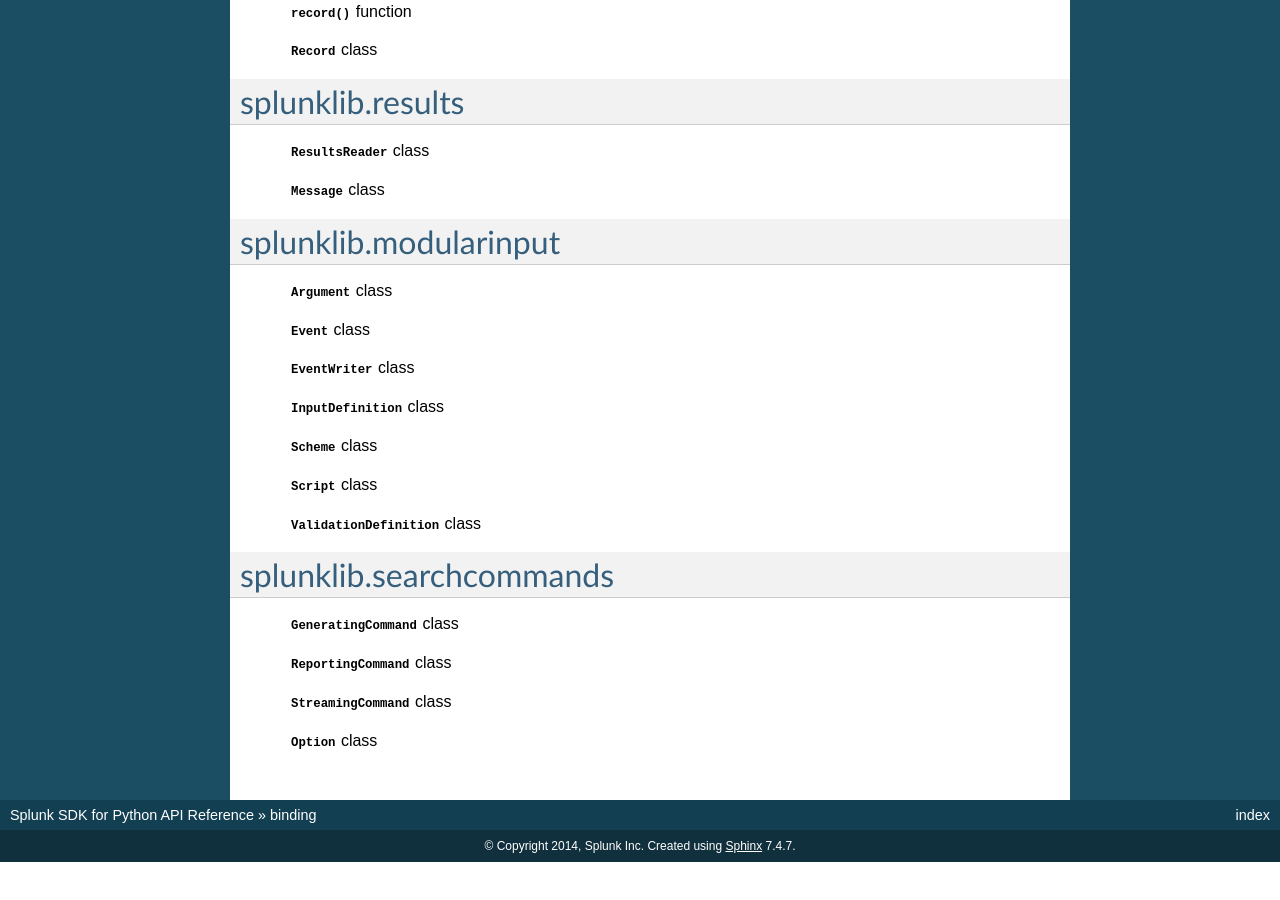
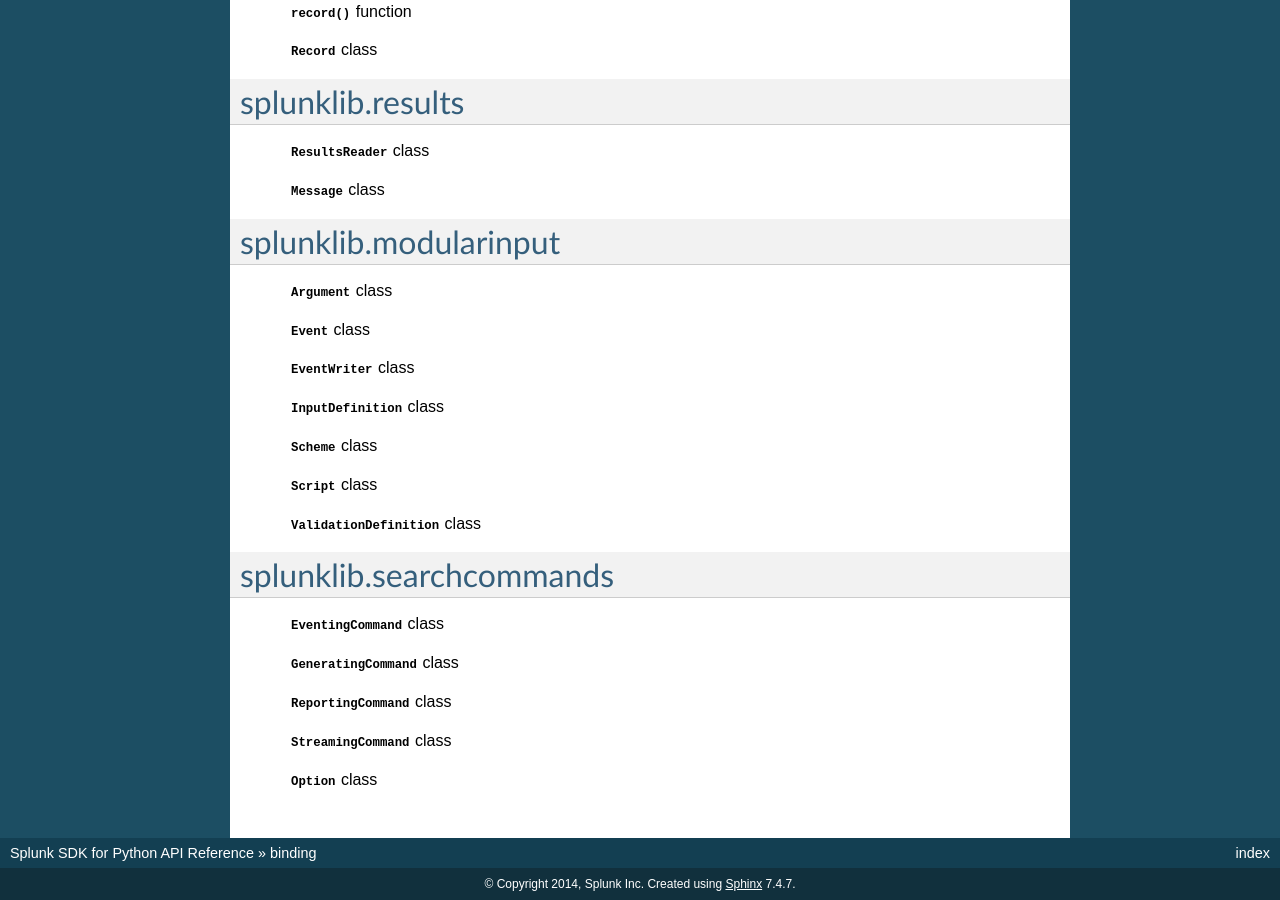
Before and after one commit to splunk/splunk-sdk-python, a Sphinx documentation site: the page built from docs/index.rst, in a window 1280 px wide and 900 px high, scrolled down 2181 px. Built offline with Sphinx 7.4.7, drawn with Linux system fonts in a browser that asks for light colours; before the commit the page ends 3043 px from its top, so only the background shows below that.

Commit message:
Add EventingCommand to index.rst in docs

```diff
--- a/docs/index.rst
+++ b/docs/index.rst
@@ -147,6 +147,8 @@ For more information, see the `Splunk Developer Portal <http://dev.splunk.com/vi
 :doc:`searchcommands`
 ---------------------
 
+    :class:`~splunklib.searchcommands.EventingCommand` class
+
     :class:`~splunklib.searchcommands.GeneratingCommand` class
 
     :class:`~splunklib.searchcommands.ReportingCommand` class
```
